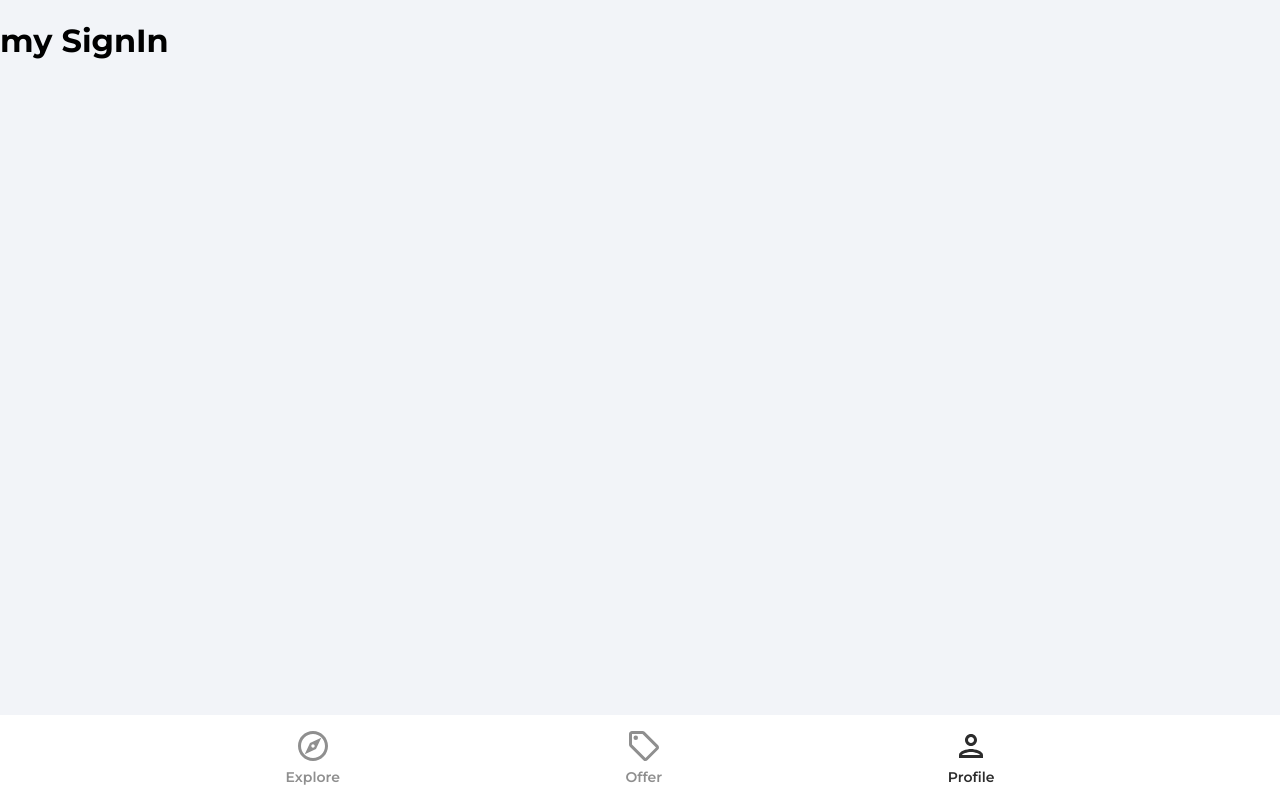
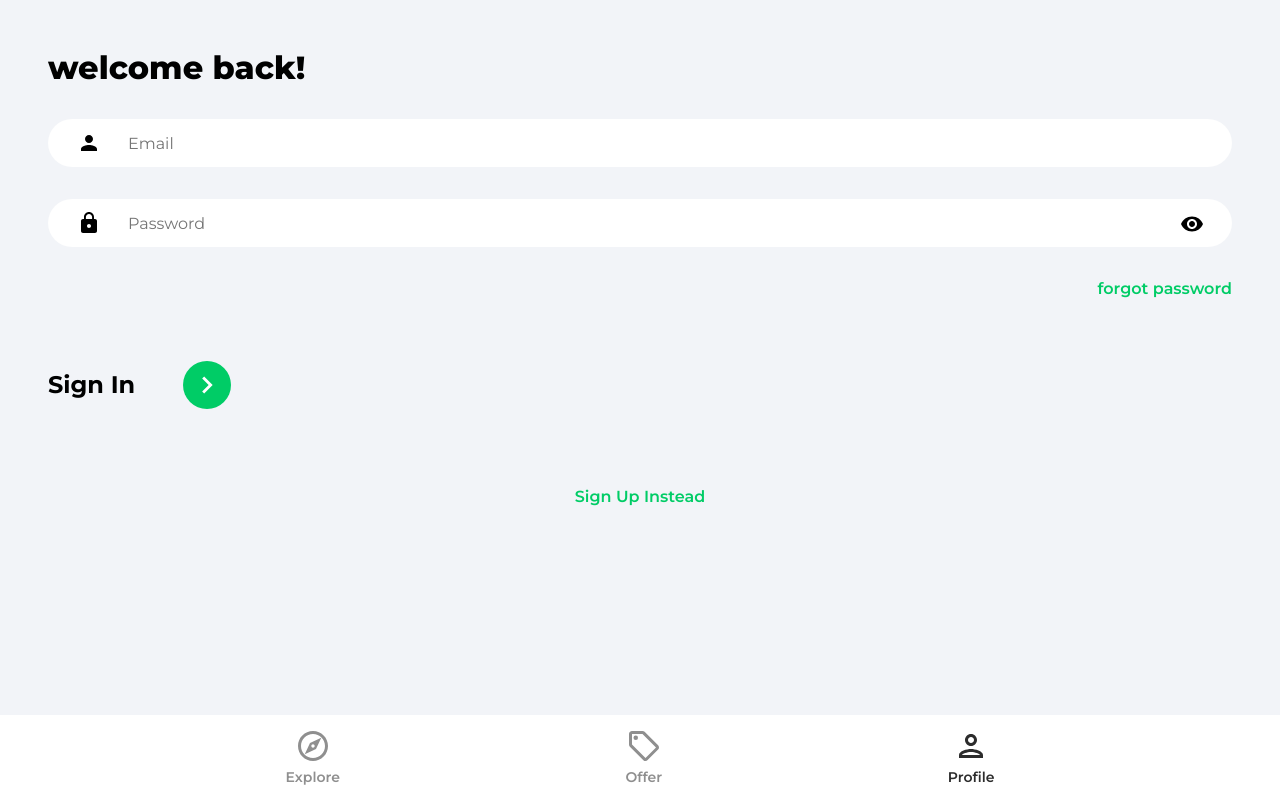
Before and after one commit to julia7hk/house-marketplace, a React (Create React App) app: page /profile in a window 1280 px wide. Built offline with nearby package versions, Linux system fonts and the light colour scheme.

Commit message:
created signup and signin pages

```diff
--- a/src/pages/SignIn.jsx
+++ b/src/pages/SignIn.jsx
@@ -1,7 +1,51 @@
+import { useState } from 'react'
+import { Link, useNavigate } from 'react-router-dom'
+import { ReactComponent as ArrowRightIcon } from '../assets/svg/keyboardArrowRightIcon.svg'
+import visibilityIcon from '../assets/svg/visibilityIcon.svg'
+
 function SignIn() {
+    const [showPassword, setShowPassword] = useState(false)
+    const [formData, setFormData] = useState({
+        email: '',
+        password: '',
+    })
+    const { email, password } = formData
+    const navigate = useNavigate()
+    const onChange = (e) => {
+        setFormData((prevState) => ({
+            ...prevState,
+            [e.target.id]: e.target.value,
+        }))
+    }
+
+
     return (
       <>
-        <h1>my SignIn</h1>
+        <div className='pageContainer'>
+            <header>
+                <p className='pageHeader'>welcome back!</p>
+            </header>
+            <form>
+                <input type='email' className='emailInput' placeholder='Email' id='email' value={email} onChange={onChange} />
+                <div className='passwordInputDiv'>
+                    <input type={showPassword ? 'text' : 'password'} className='passwordInput' placeholder='Password' id='password' value={password} onChange={onChange} />
+                    <img src={visibilityIcon} alt='show password' className='showPassword' onClick={() => setShowPassword((prevState) => !prevState)} />
+                </div>
+
+                <Link to='/forgot-password' className='forgotPasswordLink'>forgot password</Link>
+
+                <div className='signInBar'>
+                    <p className='signInText'>Sign In</p>
+                    <button className="signInButton">
+                        <ArrowRightIcon fill='#ffffff' width='34px' height='34px' />
+                    </button>
+                </div>
+            </form>
+
+            {/* google oauth */}
+
+            <Link to='/sign-up' className='registerLink'>Sign Up Instead</Link>
+        </div>
       </>
     );
   }
--- a/src/pages/SignUp.jsx
+++ b/src/pages/SignUp.jsx
@@ -1,7 +1,55 @@
+import { useState } from 'react'
+import { Link, useNavigate } from 'react-router-dom'
+import { ReactComponent as ArrowRightIcon } from '../assets/svg/keyboardArrowRightIcon.svg'
+import visibilityIcon from '../assets/svg/visibilityIcon.svg'
+
 function SignUp() {
+    const [showPassword, setShowPassword] = useState(false)
+    const [formData, setFormData] = useState({
+        name: '',
+        email: '',
+        password: '',
+    })
+    const { name, email, password } = formData
+
+    const navigate = useNavigate()
+
+    const onChange = (e) => {
+        setFormData((prevState) => ({
+            ...prevState,
+            [e.target.id]: e.target.value,
+        }))
+    }
+
+
     return (
       <>
-        <h1>my SignUp</h1>
+        <div className='pageContainer'>
+            <header>
+                <p className='pageHeader'>welcome back!</p>
+            </header>
+            <form>
+                <input type='text' className='nameInput' placeholder='Name' id='name' value={name} onChange={onChange} />
+                <input type='email' className='emailInput' placeholder='Email' id='email' value={email} onChange={onChange} />
+                <div className='passwordInputDiv'>
+                    <input type={showPassword ? 'text' : 'password'} className='passwordInput' placeholder='Password' id='password' value={password} onChange={onChange} />
+                    <img src={visibilityIcon} alt='show password' className='showPassword' onClick={() => setShowPassword((prevState) => !prevState)} />
+                </div>
+
+                <Link to='/forgot-password' className='forgotPasswordLink'>forgot password</Link>
+
+                <div className='SignUpBar'>
+                    <p className='SignUpText'>Sign In</p>
+                    <button className="SignUpButton">
+                        <ArrowRightIcon fill='#ffffff' width='34px' height='34px' />
+                    </button>
+                </div>
+            </form>
+
+            {/* google oauth */}
+
+            <Link to='/sign-in' className='registerLink'>Sign In Instead</Link>
+        </div>
       </>
     );
   }
```
